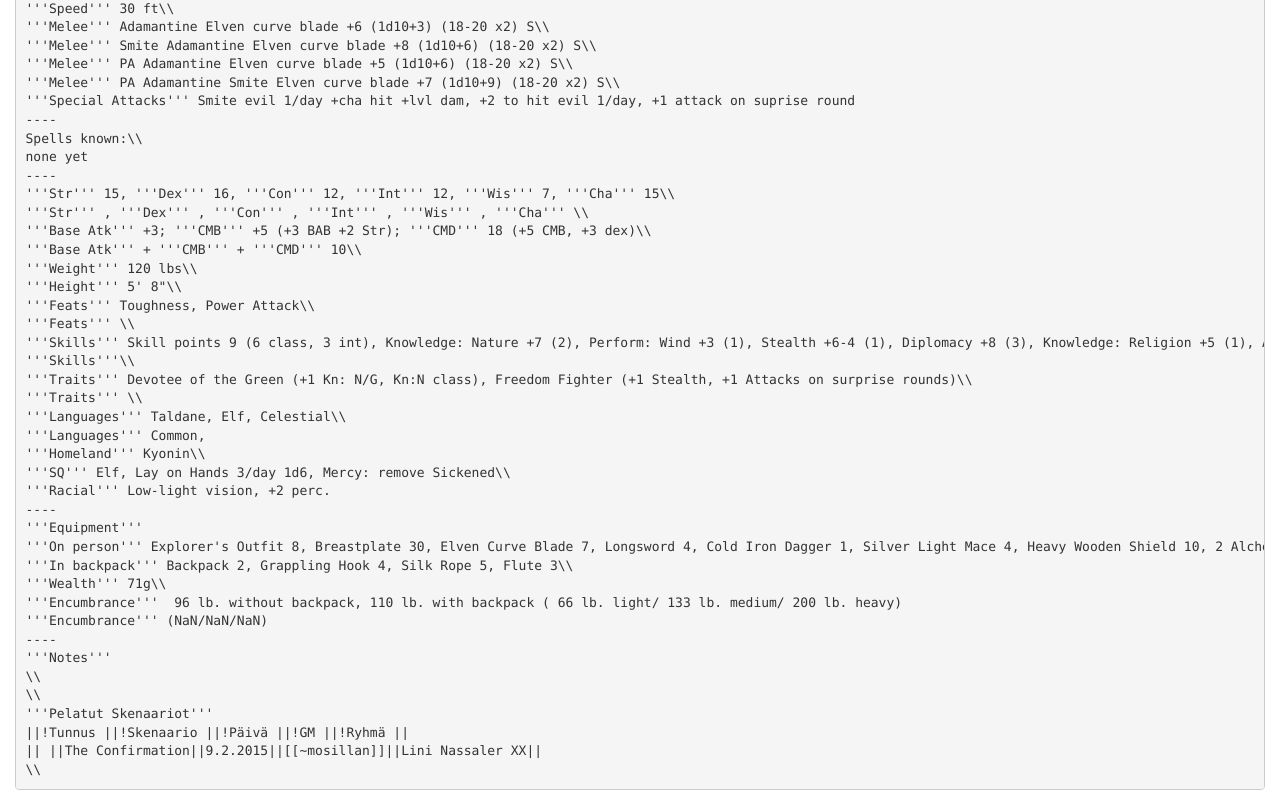
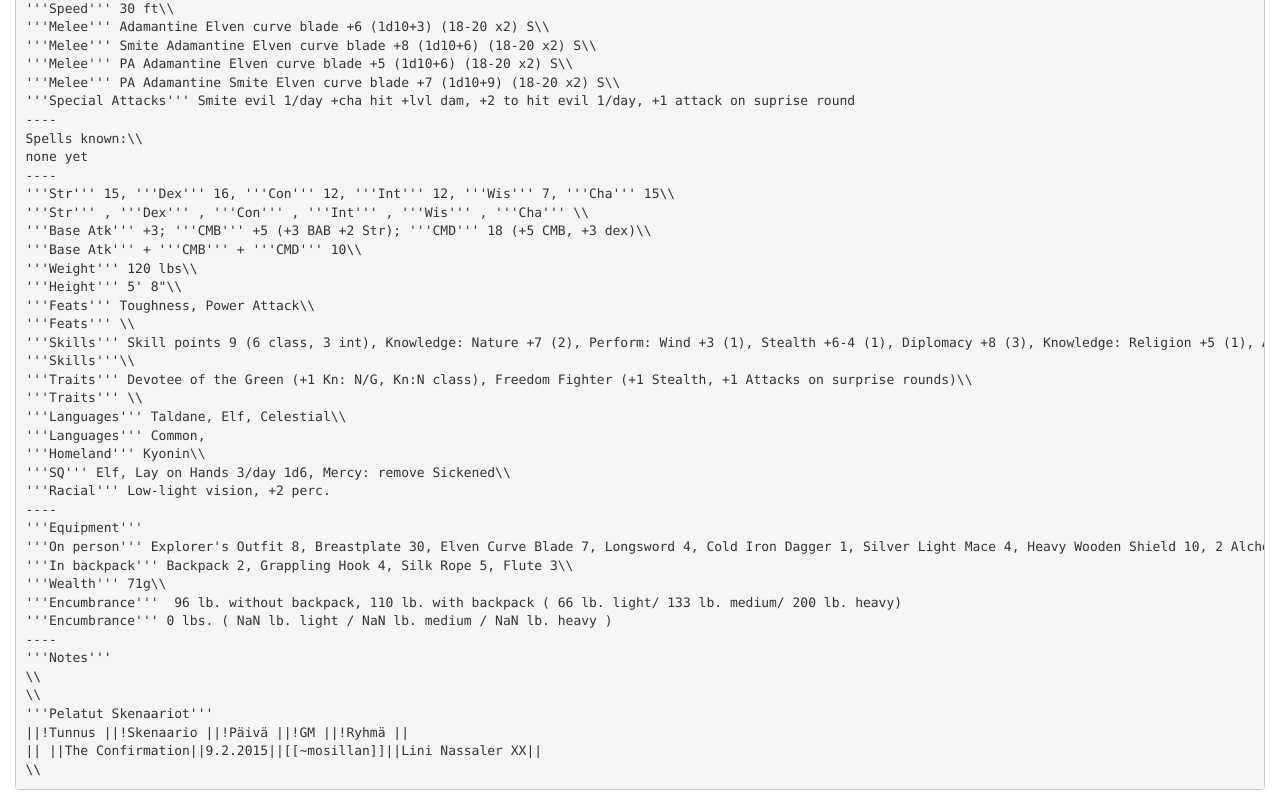
Before and after one commit to mmultima/vialeea, a plain HTML site: page mekanismi.html in a window 1280 px wide. Shown: the part 962-1762 px from the top of the page. Drawn offline with nearby package versions, Linux system fonts and the light colour scheme.

Commit message:
Calcualted encumbrance.

```diff
--- a/mekanismi.html
+++ b/mekanismi.html
@@ -217,7 +217,7 @@ none yet
 '''In backpack''' Backpack 2, Grappling Hook 4, Silk Rope 5, Flute 3\\
 '''Wealth''' 71g\\
 '''Encumbrance'''  96 lb. without backpack, 110 lb. with backpack ( 66 lb. light/ 133 lb. medium/ 200 lb. heavy)
-'''Encumbrance''' <span ng-controller='statsController'>({{floor(calculateCarryingCapacity(char.totalstat['str'])/3)}}/{{floor(2*calculateCarryingCapacity(char.totalstat['str'])/3)}}/{{(calculateCarryingCapacity(char.totalstat['str']))}})</span>
+'''Encumbrance''' <span ng-controller='equipmentController'>{{calculateTotal('adjustedWeight', char.equipment.weapons, char.equipment.armors, char.equipment.items)}}</span> lbs. <span ng-controller='statsController'>( {{floor(calculateCarryingCapacity(char.totalstat['str'])/3)}} lb. light / {{floor(2*calculateCarryingCapacity(char.totalstat['str'])/3)}} lb. medium / {{(calculateCarryingCapacity(char.totalstat['str']))}} lb. heavy )</span>
 ----
 '''Notes'''
 \\
```
